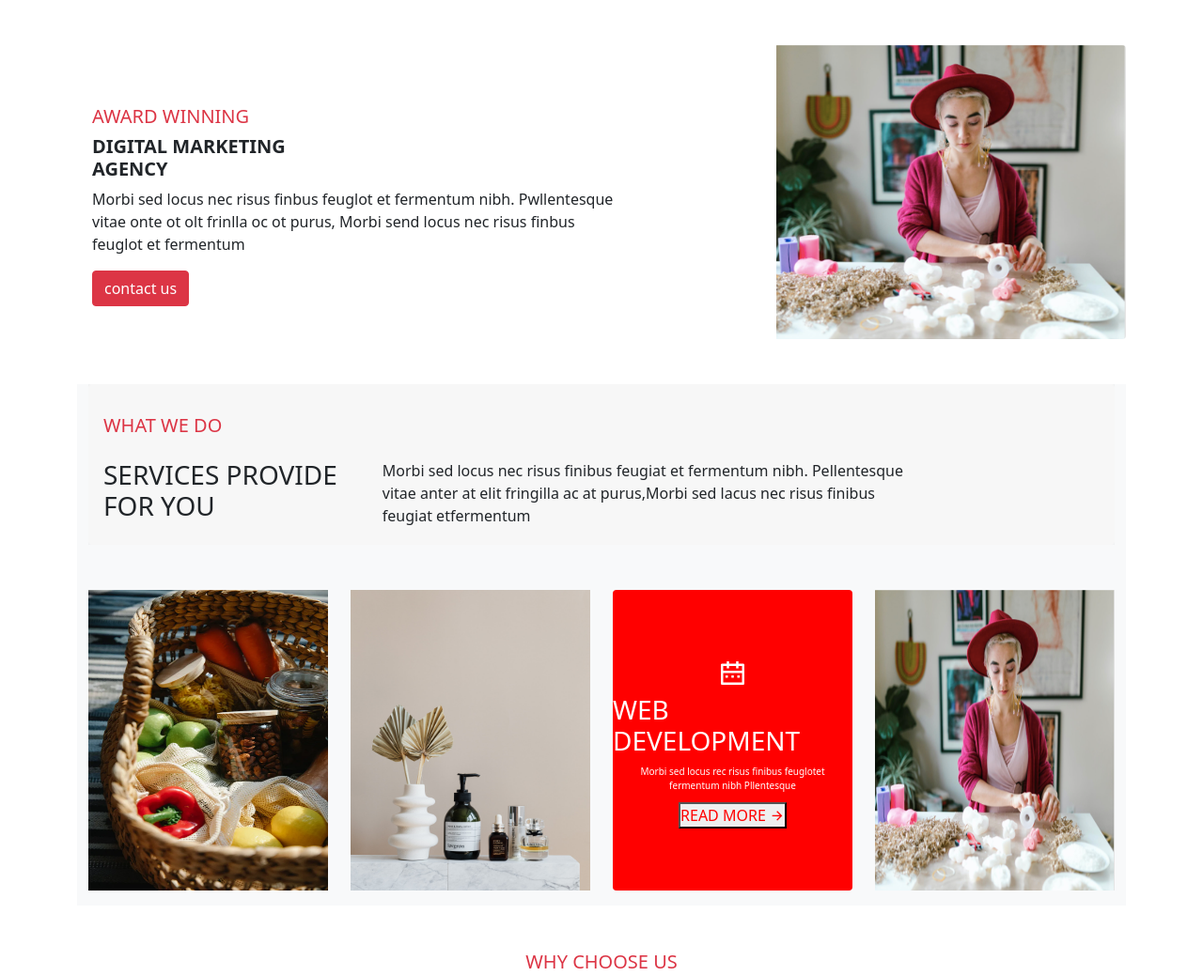
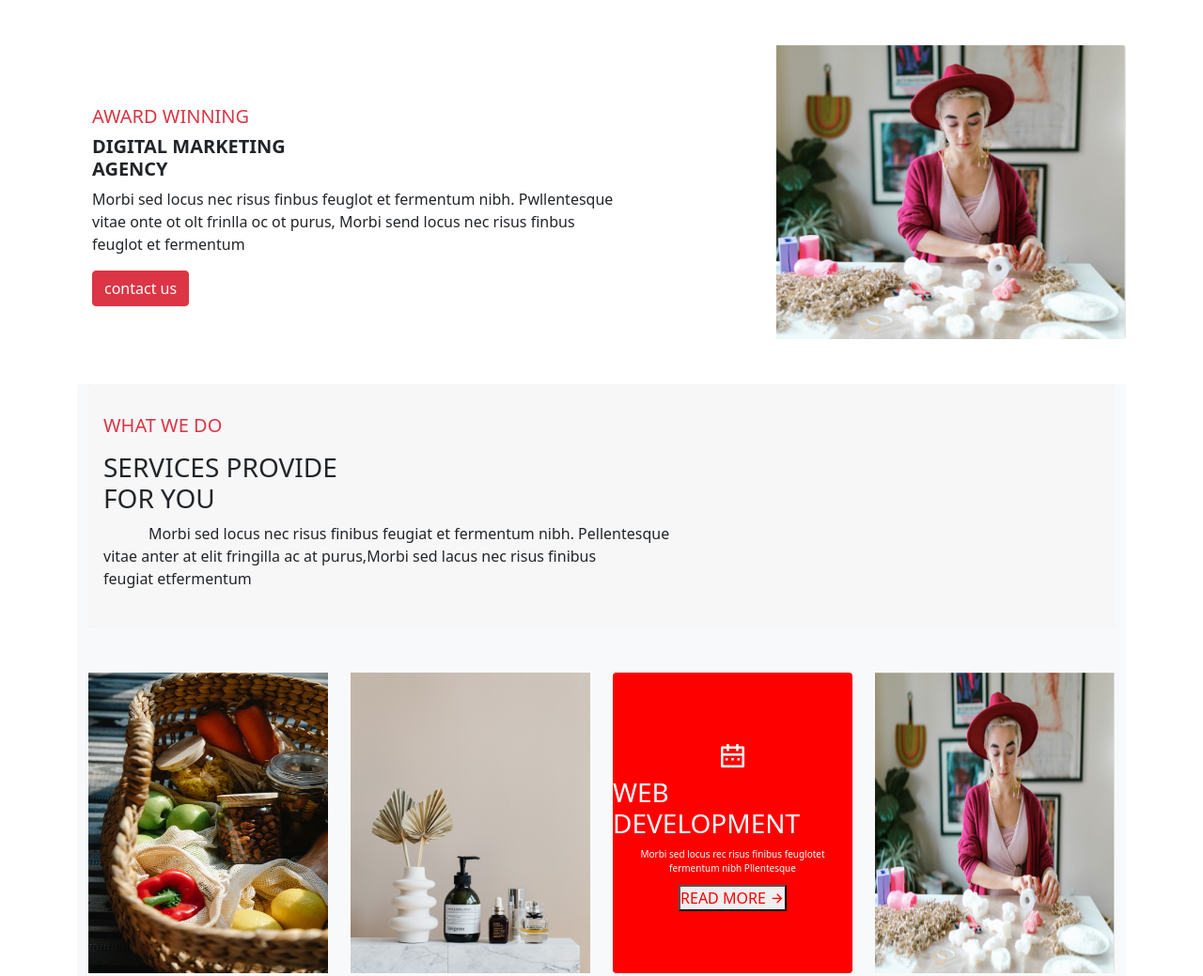
Before and after one commit to codersSaurabh/Fyle-Assignment, a plain HTML site: page index.html in a window 1280 px wide. Shown: the top 1039 px of the page at 94% size. Drawn offline with nearby package versions, Linux system fonts and the light colour scheme.

Commit message:
index.html

```diff
--- a/index.html
+++ b/index.html
@@ -74,7 +74,7 @@
                 <div class="card-body d-flex justify-content-between" style="background-color: rgba(0, 0, 0, 0.03);">
                     <div>
                         <h5 class="card-title mt-3 text-danger">WHAT WE DO</h5>
-                        <span style="display: flex;">
+                        <span class="exellence">
                             <h3 class="card-text mt-3 text-dark">SERVICES PROVIDE<br>FOR YOU </h3>
                             <span class="mt-3 mx-5">Morbi sed locus nec risus finibus feugiat et fermentum nibh.
                                 Pellentesque<br>vitae anter at elit fringilla ac at purus,Morbi sed lacus nec risus
```
